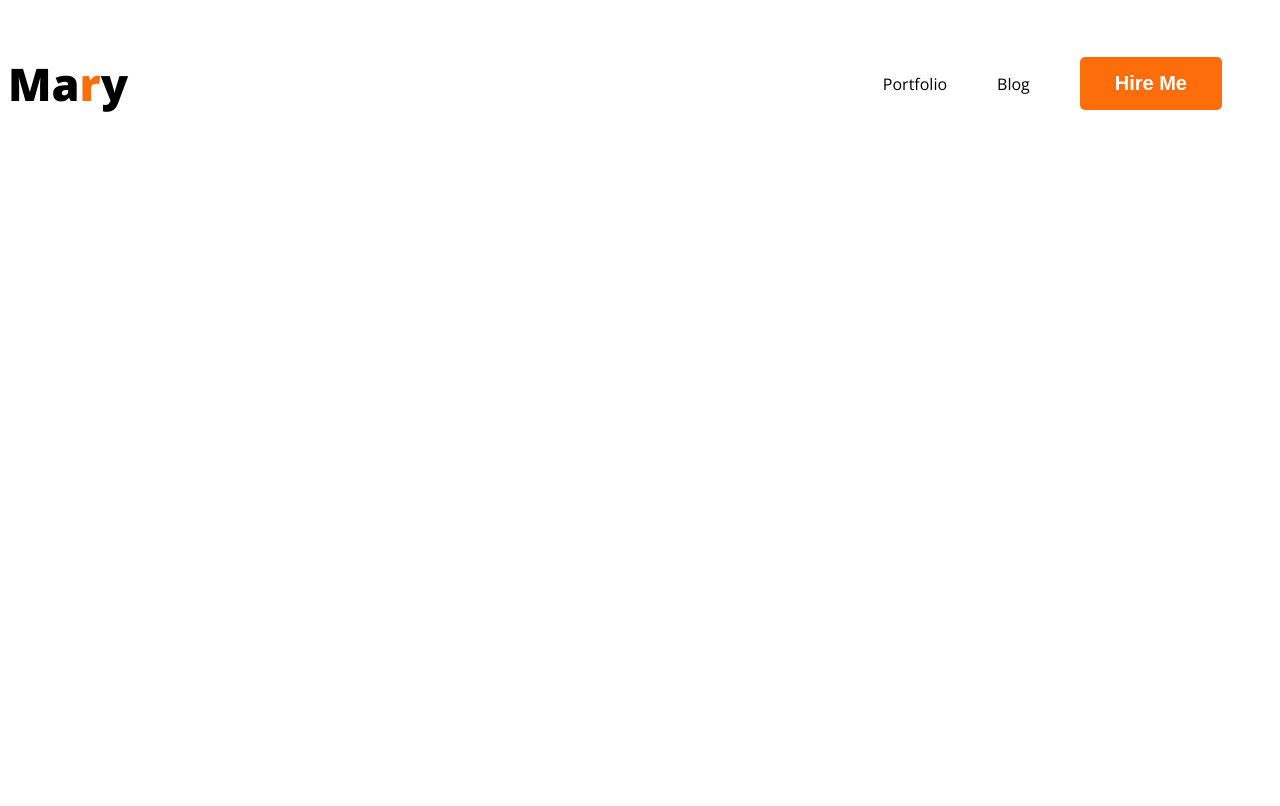
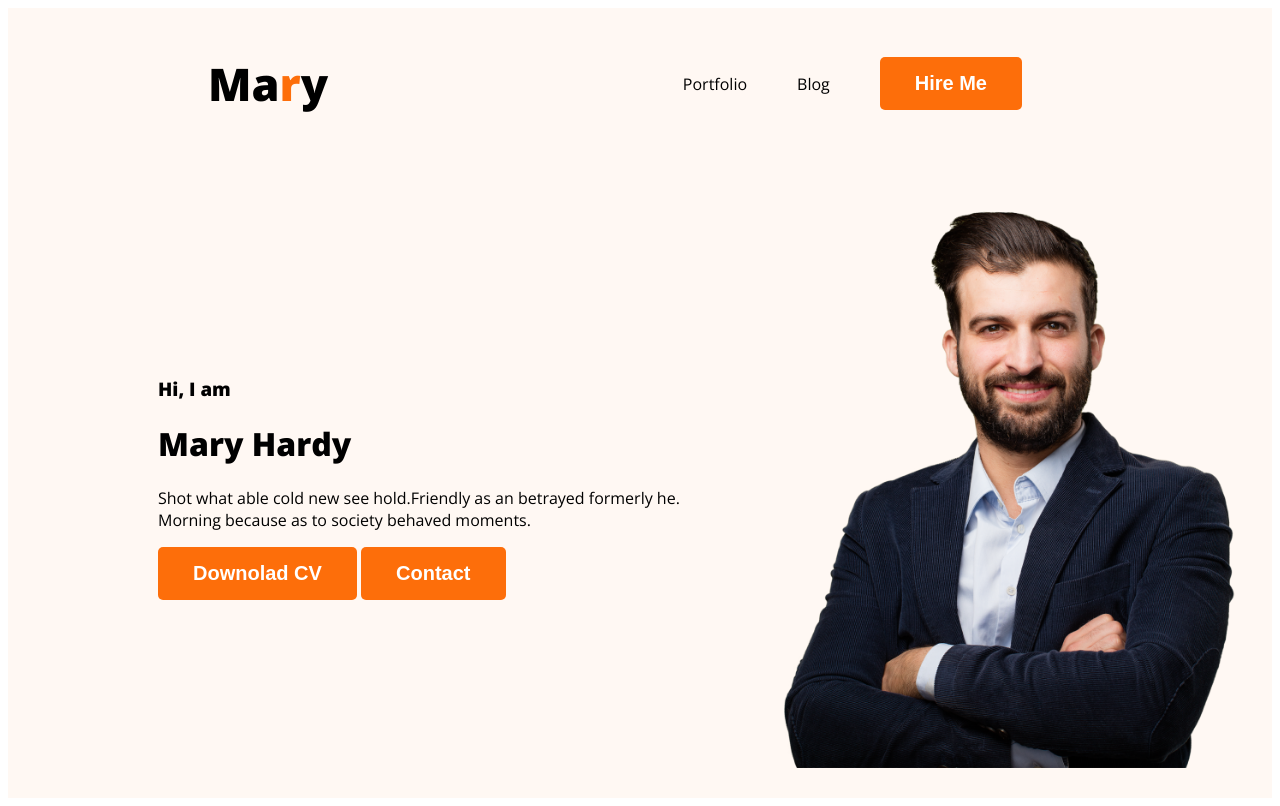
Before and after one commit to STTaj/web-developer-portfolio, a plain HTML site: page index.html in a window 1280 px wide. Drawn offline with nearby package versions, Linux system fonts and the light colour scheme.

Commit message:
add header item and profile pictur

```diff
--- a/index.html
+++ b/index.html
@@ -10,7 +10,7 @@
     <title>Document</title>
 </head>
 <body>
-    <header>
+    <header class="header">
         <nav>
             <h3 class="nev-title">Ma<span class="text-primary">r</span>y</h3>
             <ul>
@@ -19,6 +19,15 @@
                 <li><button class="btn-primary">Hire Me</button></li>
             </ul>
         </nav>
+        <div class="banner">
+            <div class="banner-contant"><h3 class="banner-griting">Hi, I  am</h3>
+                <h1 class="banner-title">Mary Hardy</h1>
+                <p>Shot what able cold new see hold.Friendly as an betrayed formerly he. Morning because as to society behaved moments.</p>
+                <button class="btn-primary">Downolad CV</button>
+                <button class="btn-primary">Contact</button>
+            </div>
+            <img class="profile-pic" src="images/hardy.png" alt="">
+        </div>
     </header>
     <main>
 
--- a/styles/portfolio.css
+++ b/styles/portfolio.css
@@ -7,6 +7,7 @@ nav{
     display: flex;
     justify-content: space-between;
     text-align: center;
+    margin: 0 200px;
 }
 .nev-title{
 font-family: Open Sans;
@@ -45,3 +46,15 @@ nav a{
     line-height: normal;
     padding: 15px 35px;
 }
+/* header Styles*/
+.header{
+    background: #FFF8F3;
+}
+.banner{
+    padding: 30px 30px 30px 150px ;
+    display: flex;
+    align-items: center;
+}
+.profile-pic{
+    width: 500px;
+}
```
